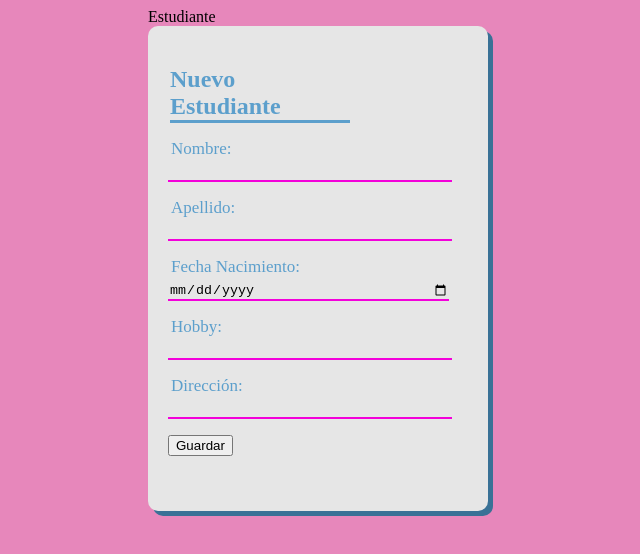
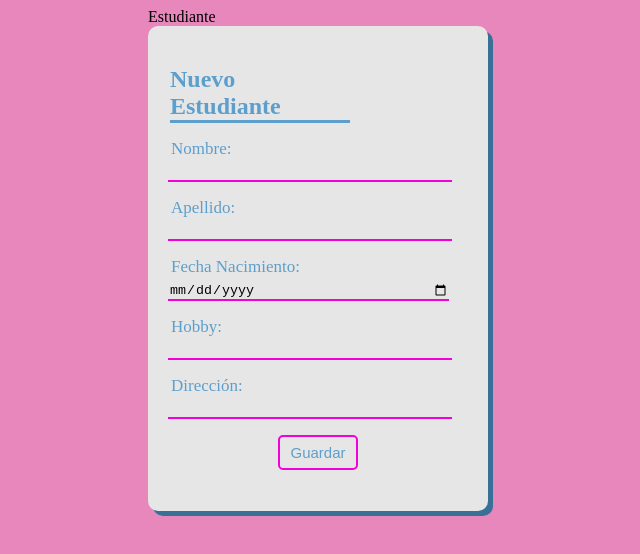
Before and after one commit to rominaguevara/pw_u1_p7_rg, a plain HTML site: page html/formularioEstudiante.html in a window 1280 px wide. Shown: the whole page, without its empty margins (322-962 px from the left). Drawn offline with Linux system fonts and the light colour scheme.

Commit message:
Taller 12

```diff
--- a/css/estudianteEstilo.css
+++ b/css/estudianteEstilo.css
@@ -41,5 +41,21 @@ form{
     background: #e6e6e6;
     border-radius: 10px;
     box-shadow: 5px 5px  #397196;
+}
 
+button{
+    background: #e6e6e6;
+    border-radius: 5px;
+    width: 80px;
+    height: 35px;
+    color: #5c9fcc;
+    font-size: 15px;
+    cursor: pointer;
+    border: 2px solid #f301da;
 }
+
+.copia-container{
+    display: flex;
+    justify-content: center;
+    align-items: center;
+}
--- a/html/formularioEstudiante.html
+++ b/html/formularioEstudiante.html
@@ -11,21 +11,22 @@
 <body>
     <div class="container">
         <div class="formulario">
-
             <header>Estudiante</header>
             <nav></nav>
             <section>
                 <!--contenido principal de la pag web-->
                 <!--Formulario-->
                 <form action="http://miservicio/guardar/estudiante">
+
                     <h2>Nuevo Estudiante</h2>
                     <p type="Nombre:"><input type="text"></p>
                     <p type="Apellido:"><input type="text"></p>
                     <p type="Fecha Nacimiento:"><input type="date"></p>
                     <p type="Hobby:"><input type="text"></p>
                     <p type="Direcci&#243;n:"><input type="text"></p>
-
-                    <button>Guardar</button>
+                    <div class="copia-container">
+                        <button>Guardar</button>
+                    </div>
                 </form>
             </section>
 
```
